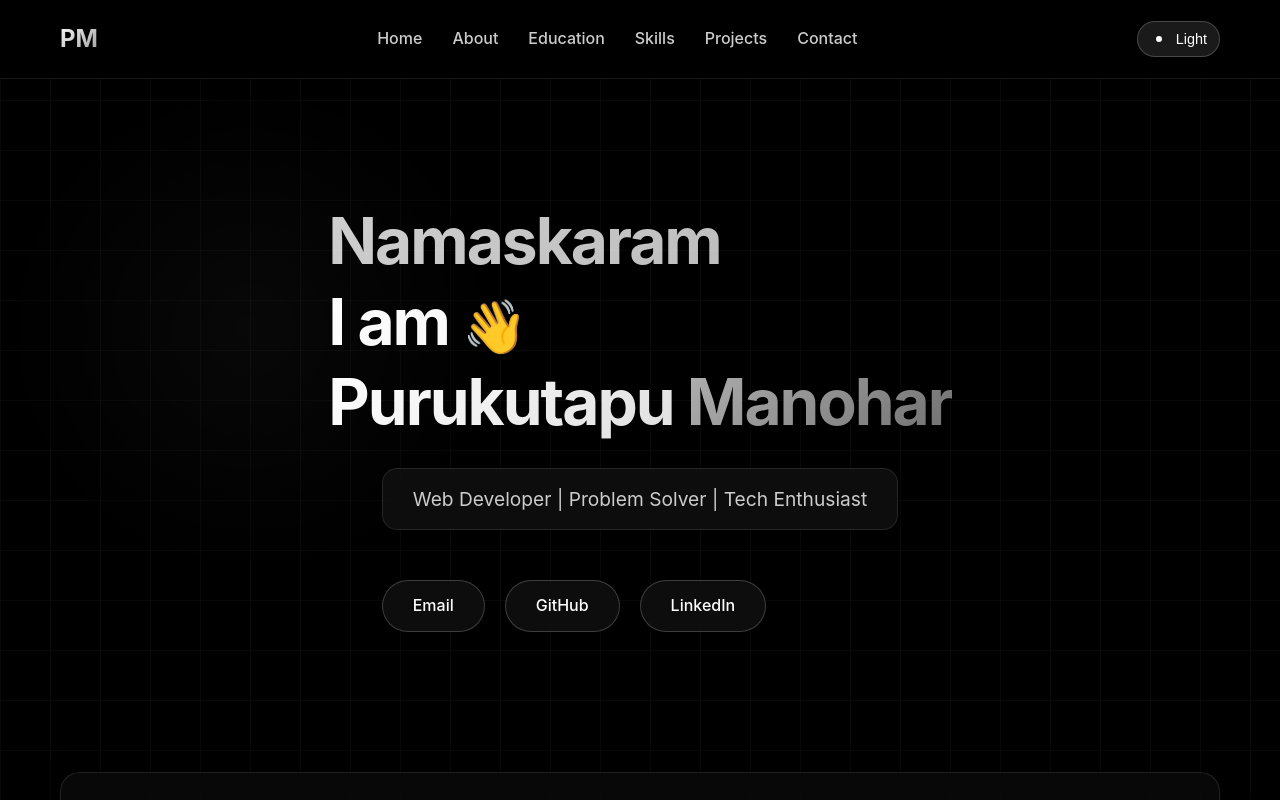
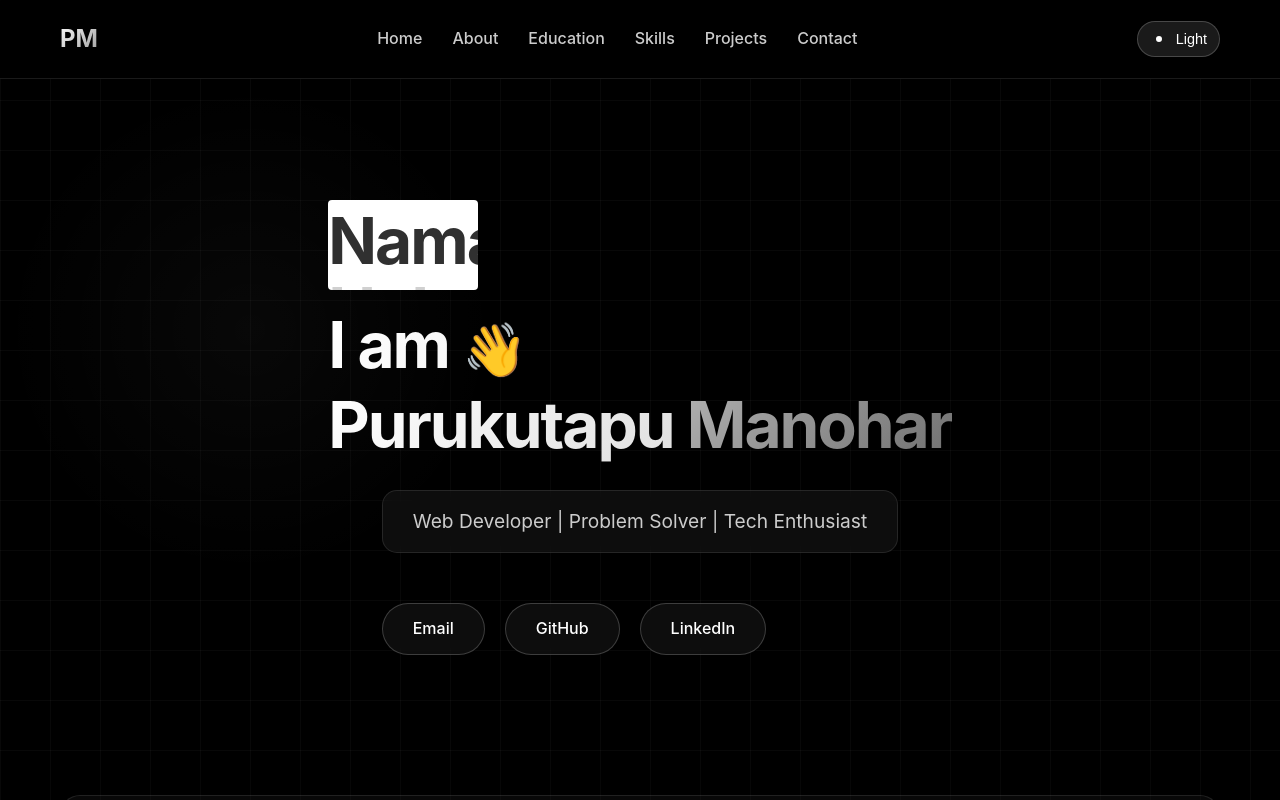
Before and after one commit to Manoharreddi2/New-Portfolio, a React (Vite) app: page / in a window 1280 px wide. Built offline with nearby package versions, Linux system fonts and the light colour scheme.

Commit message:
Add paint background style to greetings (Contrast)

```diff
--- a/src/components/Hero.jsx
+++ b/src/components/Hero.jsx
@@ -13,7 +13,7 @@ const Hero = () => {
     useEffect(() => {
         const interval = setInterval(() => {
             setIndex((prevIndex) => (prevIndex + 1) % greetings.length);
-        }, 1800); // 2 seconds per greeting
+        }, 1800); // 1.8 seconds per greeting
 
         return () => clearInterval(interval);
     }, []);
@@ -23,7 +23,7 @@ const Hero = () => {
             <h1 className="hero-title">
                 <div style={{ display: 'flex', flexDirection: 'column', alignItems: 'flex-start', width: 'fit-content', margin: '0 auto' }}>
                     {/* Sliding Reveal Container */}
-                    <div style={{ position: 'relative', height: '1.2em', width: '100%', overflow: 'hidden', display: 'flex', justifyContent: 'flex-start' }}>
+                    <div className="greeting-paint" style={{ position: 'relative', height: '1.4em', overflow: 'hidden', display: 'flex', justifyContent: 'flex-start', marginBottom: '10px' }}>
                         {greetings.map((greet, i) => {
                             // Determine state: current, previous, next (or just hidden)
                             let positionClass = 'slide-hidden';
--- a/src/index.css
+++ b/src/index.css
@@ -1269,3 +1269,28 @@ footer p {
     opacity: 0;
     z-index: 0;
 }
+
+
+/* Greeting Paint Background */
+.greeting-paint {
+    background-color: #ffffff;
+    color: #000000;
+    padding: 0 10px;
+    border-radius: 4px; /* Slightly rounded corners for paint effect */
+    display: inline-block;
+    min-width: 150px; /* Ensure minimum width for different lengths */
+}
+
+/* Override text gradient for paint box content to ensure solid color */
+.greeting-paint .name-first {
+    background: none !important;
+    -webkit-text-fill-color: initial !important;
+    text-fill-color: initial !important;
+    color: inherit !important;
+}
+
+/* Light Mode Override */
+body.light-mode .greeting-paint {
+    background-color: #000000;
+    color: #ffffff;
+}
```
